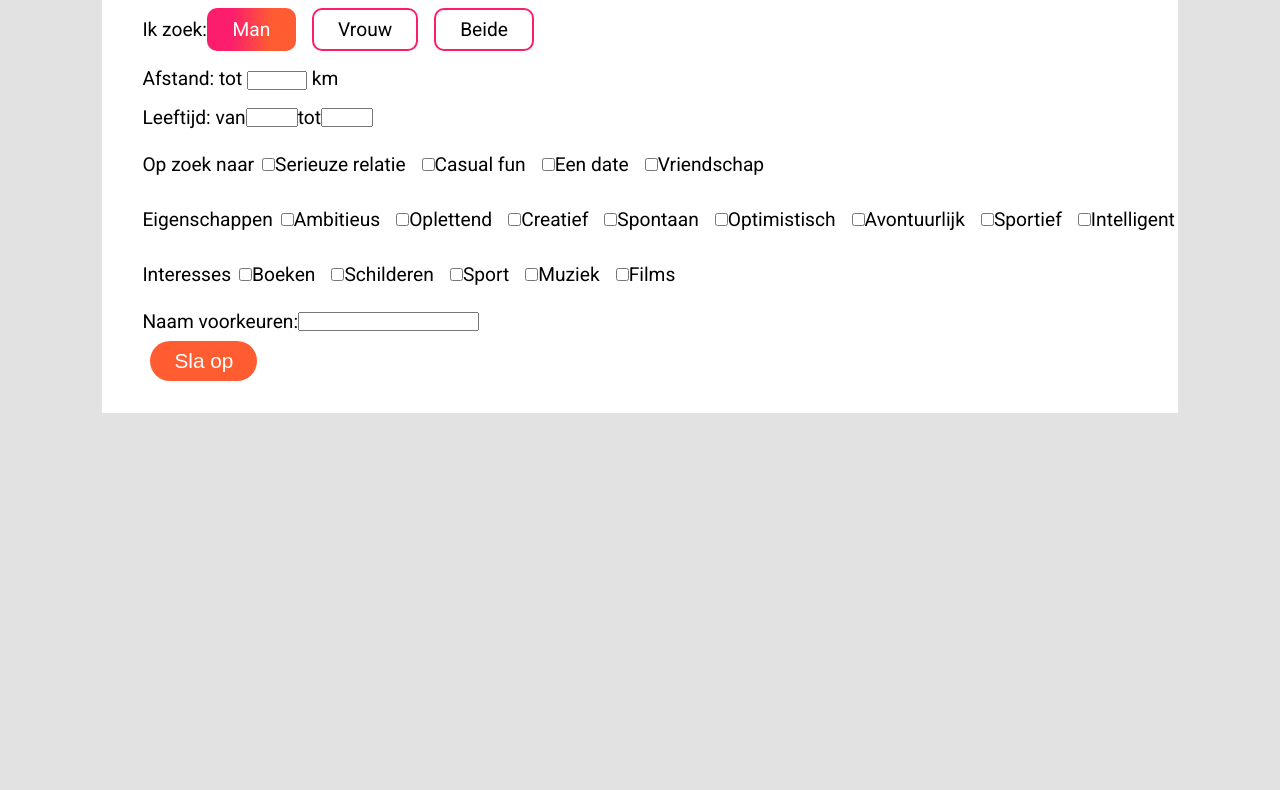
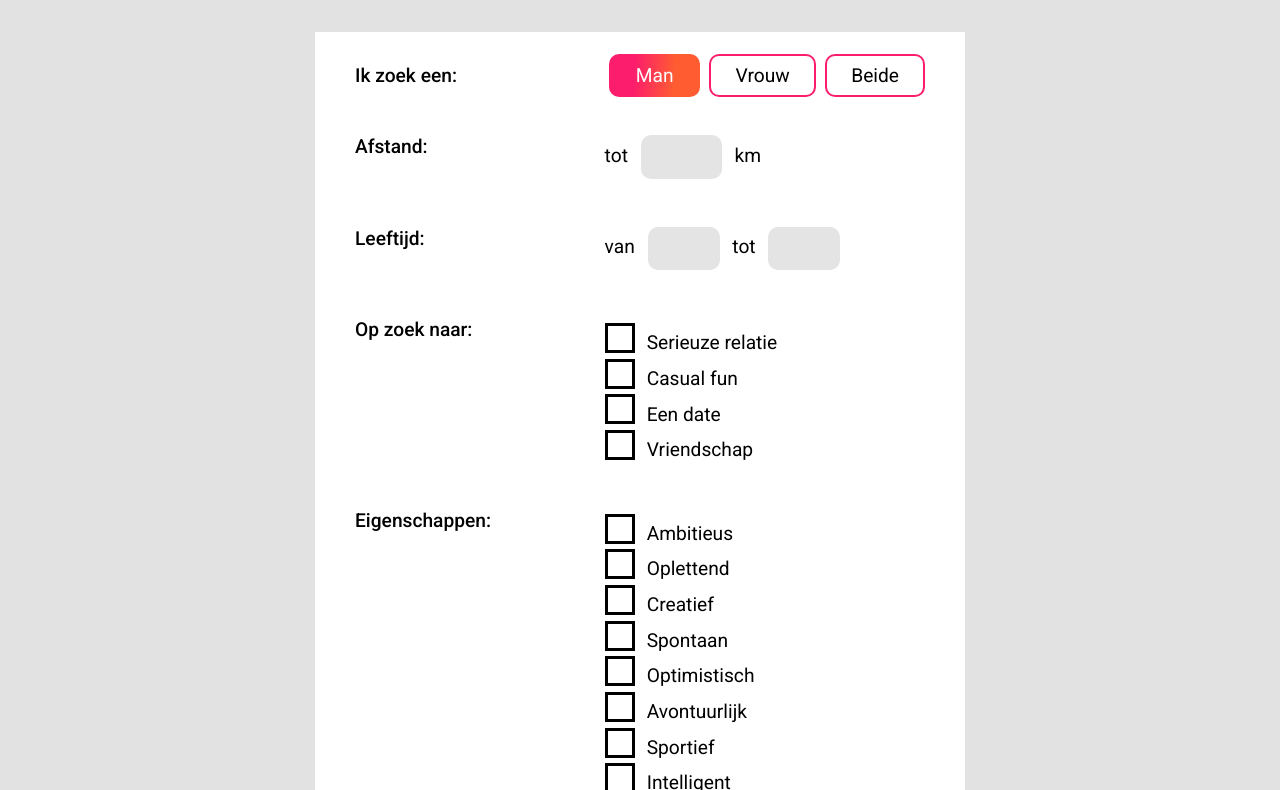
Before and after one commit to Lynnvanschie/Project-Tech, a website: page view/filter.ejs in a window 1280 px wide. Shown: the part 178-968 px from the top of the page. Before the commit the page ends 800 px from the top, so only its background shows below. Drawn offline with nearby package versions, Linux system fonts and the light colour scheme; files that its build step writes are made by us from their sources.

Commit message:
styled and changed the filter form

```diff
--- a/static/css/style.css
+++ b/static/css/style.css
@@ -24,9 +24,9 @@ span {
 
 /* Link knoppen */
 section a {
-	background-color: white;
+	background-color: #0099CC;
 	text-decoration: none;
-	color: black;
+	color: white;
 	padding: 0.5rem 1.5rem;
 	font-size: 1.1rem;
 	border-radius: 10px;
@@ -35,10 +35,9 @@ section a {
 
 section a:hover, section a:focus {
 	cursor: pointer;
-	background: #0099CC;
-	color: white;
-	padding: 0.7rem 1.7rem;
-	border: none;
+	background: white;
+	color: black;
+	border: 3px solid #0099CC;
 	outline: none;
 }
 
@@ -168,18 +167,39 @@ nav li:hover a {
 }
 
 /* Filters */
-form {
-	background-color: white;
-	margin: 2rem 8vw 2rem 8vw;
-	padding: 2rem;
-	font-size: 1.2rem;
-	transition: margin .2s cubic-bezier(0, .88, 0, .99);
+#filterpage main {
+	display: flex;
+	flex-direction: column;
+	align-items: center;
+	margin: 3rem 0;
 }
 
-form div {
+form {
 	display: flex;
-	align-items: center;
-	padding: 0.5rem;
+	flex-direction: column;
+	background-color: white;
+	margin: auto;
+	padding: 1rem 2rem;
+	font-size: 1.2rem;
+	margin: 3rem 8vw;
+}
+
+.container {
+	display: flex;
+	flex-direction: row;
+	align-items: flex-start;
+	flex-wrap: wrap;
+	padding: 1rem 0.5rem;
+}
+
+.container>div{
+	margin-bottom: 1rem;
+}
+
+.container p, .container>label {
+	min-width: 13em;
+	margin-bottom: 1rem;
+	font-weight: 500;
 }
 
 input[type="radio"] {
@@ -188,40 +208,85 @@ input[type="radio"] {
 	width: 0;
 }
 
-.zoek label {
-	background-color: white;
-	padding: 0.5rem 1.5rem;
-	margin-right: 1rem;
+.geslacht label {
 	border-radius: 10px;
 	border: 2px solid #FC1D6C;
+	padding: 0.5rem 1.5rem;
+	margin: 0.5rem 0;
 }
 
-.zoek label:hover {
+.geslacht label:hover , input[type="radio"]:checked+label{
 	cursor: pointer;
+	background-color: rgba(252, 29, 108);
 	background: linear-gradient(94deg, rgba(252, 29, 108, 1) 28%, rgba(255, 93, 49, 1) 72%);
 	/*Bron: https://cssgradient.io/ */
 	color: white;
-	padding: 0.6rem 1.6rem;
+	padding: 0.6rem 1.65rem;
 	border: none;
 }
 
-input[type="radio"]:checked+label {
-	background: linear-gradient(94deg, rgba(252, 29, 108, 1) 28%, rgba(255, 93, 49, 1) 72%);
-	/*Bron: https://cssgradient.io/ */
-	color: white;
-	padding: 0.6rem 1.6rem;
+input[type="number"], input[type="text"]{
+	margin: 0 0.5rem;
+	background-color: #E4E4E4;
 	border: none;
+	border-radius: 10px;
+	padding: 0.8rem 1rem;
+	font-size: 1rem;
+}
+
+input[type=number]::-webkit-inner-spin-button,
+input[type=number]::-webkit-outer-spin-button {
+  -webkit-appearance: none;
+  margin: 0;
+}
+
+input[type="number"]:hover, input[type="text"]:hover, input[type="number"]:focus, input[type="text"]:focus{
+	outline: none;
+	background-color: #C1C1C1;
+}
+
+
+input[type='checkbox']{ /*Bron:https://www.youtube.com/watch?v=K1sL3wPisJw;*/
+	position: relative;
+	top: 0.3rem;
+	width: 1.8em;
+	height: 1.8em;
+	-webkit-appearance: none;
+	outline: none;
+	transition: .5s;
+	margin-right: 1em;
+	margin-bottom: 0.5em;
+}
+
+input[type='checkbox']:before{
+	content:'';
+	position: absolute;
+	top: 0;
+	left: 0;
+	width: 100%;
+	height: 100%;
+	border: 3px solid black;
+	transition:.5s;
+}
+
+input:checked[type='checkbox']:before{
+	border-left: none;
+	border-top: none;
+	width: 1em;
+	border-color: #FC1D6C;
+	transform: rotate(45deg) translate(0.3rem, -0.3rem);
 }
 
 input[type=submit] {
+	align-self: flex-end;
 	font-size: 1.3rem;
 	background-color: #FF5D31;
 	color: white;
-	padding: 0.5rem 1.5rem;
-	border-radius: 20px;
+	padding: 0.7rem 1.5rem;
+	border-radius: 10px;
 	border: none;
 	cursor: pointer;
-	margin: 0 1rem;
+	margin: 1.5rem 1rem 1rem 2rem;
 	transition: color .2s ease;
 }
 
--- a/view/filter.ejs
+++ b/view/filter.ejs
@@ -2,13 +2,14 @@
 <html lang="en">
 <%- include ('includes/head.ejs') %>
 
-<body>
+<body id="filterpage">
 	<%- include ('includes/header.ejs') %>
 	<main>
 		<h1>Nieuwe filterset aanmaken</h1>
 		<form action="/" method="post">
-			<div class="zoek">
-				<p>Ik zoek:</p>
+			<div class="container">
+				<p>Ik zoek een:</p>
+				<div class="geslacht">
 					<input type="radio" name="geslacht" value="man" id="man" checked />
 					<label for="man">Man</label>
 
@@ -18,22 +19,26 @@
 					<input type="radio" name="geslacht" value="beide" id="beide" />
 					<label for="beide">Beide</label>
 				</div>
-
-			<div>
-				<label for="afstand">Afstand: tot <input type="number" min="5" max="500" name="afstand" value="afstand" id="afstand"> km</label>
-
 			</div>
 
+			<div class="container">
+				<p>Afstand: </p>
 				<div>
-				<label for="leeftijdA">Leeftijd: van</label>
-				<input type="number" min="18" max="79" name="leeftijdA" value="leeftijdA" id="leeftijd">
-
-				<label for="leeftijdB">tot</label>
-				<input type="number" min="19" max="80" name="leeftijdB" value="leeftijdB" id="leeftijd">
+					<label for="afstand">tot <input type="number" min="5" max="500" name="afstand" value="afstand" id="afstand"> km</label>
+				</div>
 			</div>
 
-			<div class="">
-				<p>Op zoek naar</p>
+			<div class="container">
+				<p>Leeftijd: </p>
+				<div>
+					<label for="leeftijdA">van <input type="number" min="18" max="79" name="leeftijdA" value="leeftijdA" id="leeftijdA"></label>
+					<label for="leeftijdB">tot <input type="number" min="19" max="80" name="leeftijdB" value="leeftijdB" id="leeftijdB"></label>
+				</div>
+			</div>
+
+			<div class="container">
+				<p>Op zoek naar:</p>
+				<div>
 					<div>
 						<input type="checkbox" id="serieus" name="opzoek">
 						<label for="serieus">Serieuze relatie</label>
@@ -51,9 +56,11 @@
 						<label for="vrienden">Vriendschap</label>
 					</div>
 				</div>
+			</div>
 
-			<div class="">
-				<p>Eigenschappen</p>
+			<div class="container">
+				<p>Eigenschappen:</p>
+				<div>
 					<div>
 						<input type="checkbox" id="ambitieus" name="eigenschap">
 						<label for="ambitieus">Ambitieus</label>
@@ -87,9 +94,11 @@
 						<label for="intelligent">Intelligent</label>
 					</div>
 				</div>
+			</div>
 
-			<div class="">
-				<p>Interesses</p>
+			<div class="container">
+				<p>Interesses:</p>
+				<div>
 					<div>
 						<input type="checkbox" id="boeken" name="interesses">
 						<label for="boeken">Boeken</label>
@@ -111,8 +120,9 @@
 						<label for="films">Films</label>
 					</div>
 				</div>
+			</div>
 
-			<div>
+			<div class="container">
 				<label for="name">Naam voorkeuren:</label>
 				<input type="text" name="name" id="name">
 			</div>
```
Lines whose indentation alone changed are shown as unchanged.
